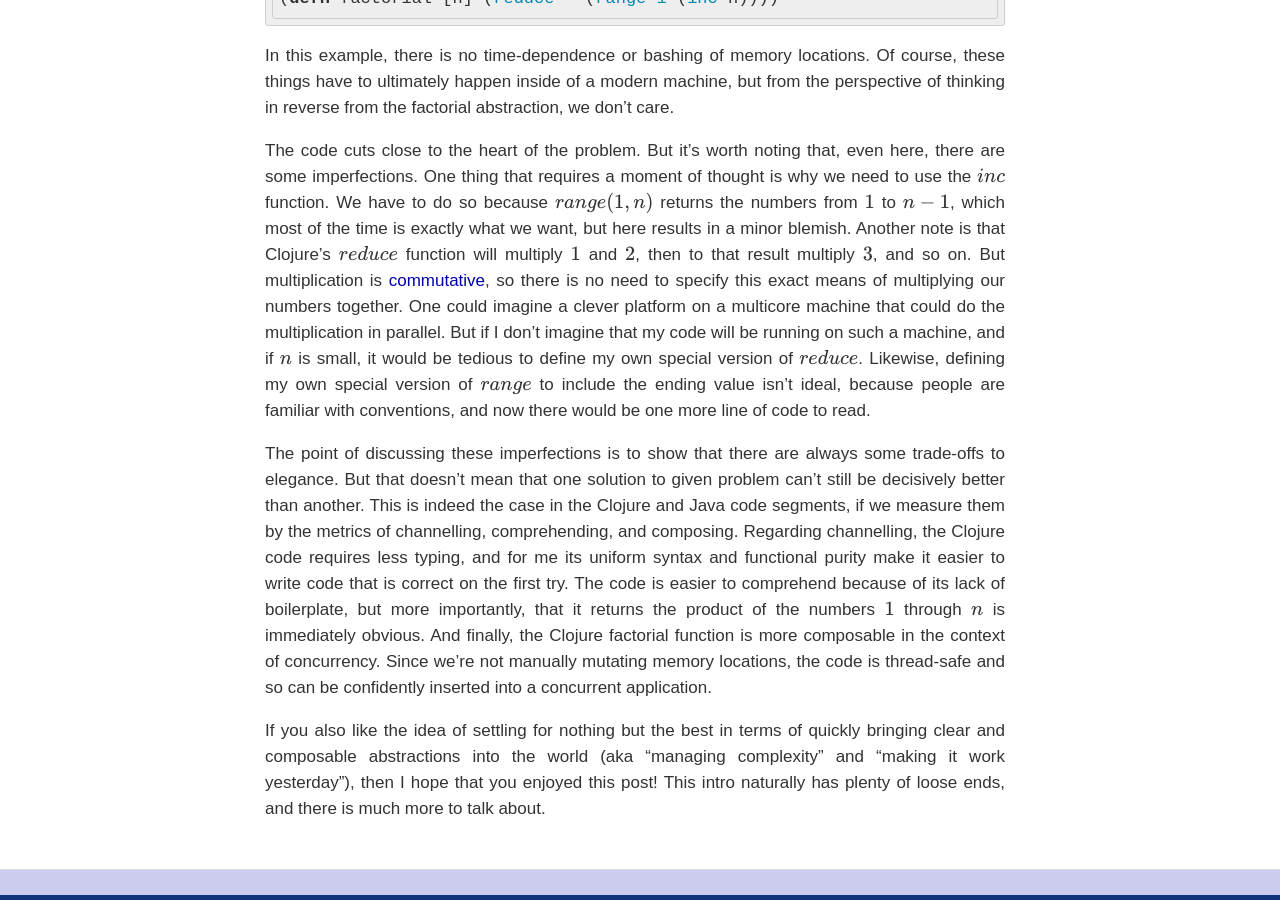
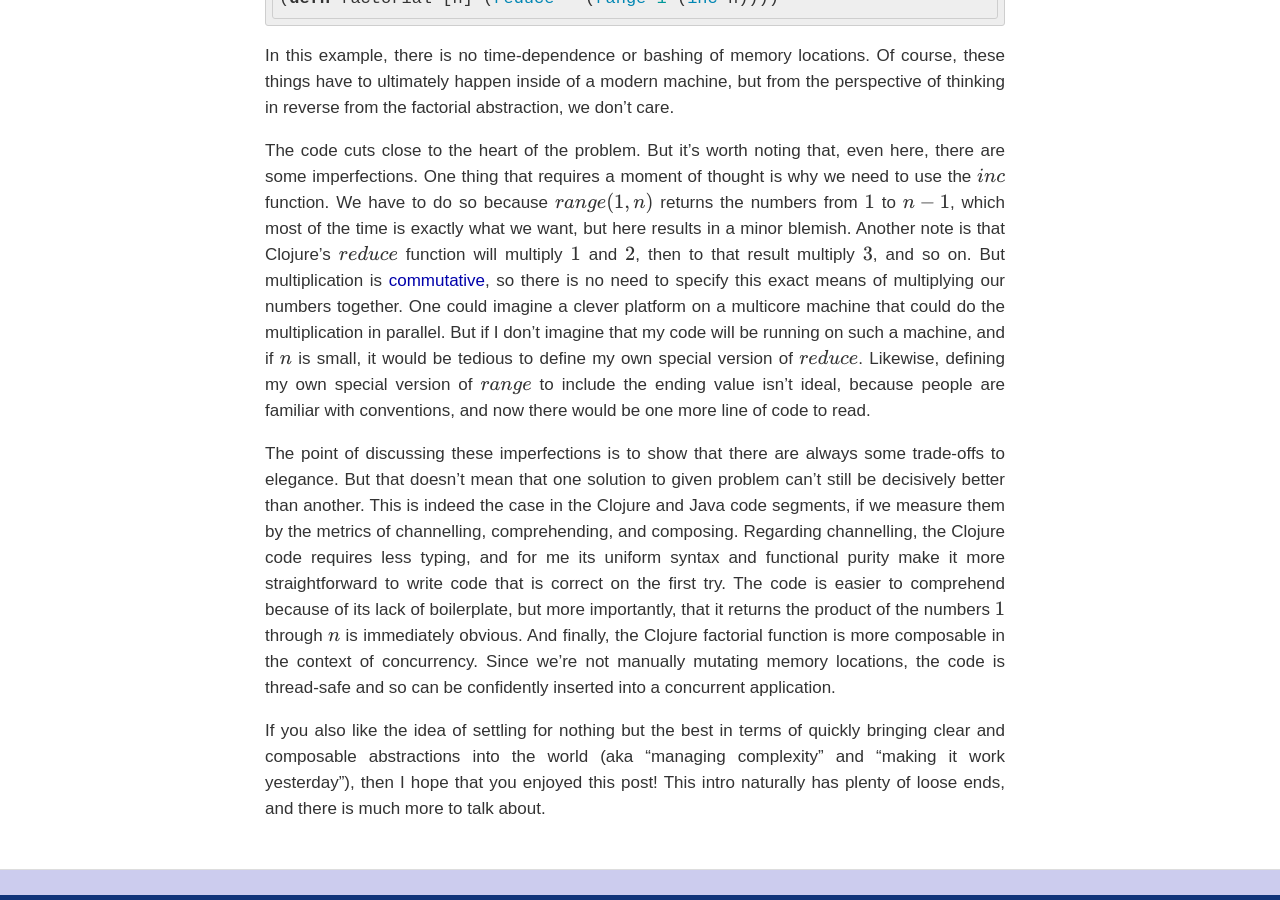
Before and after one commit to rickylevan/lambda-up, a Jekyll site: the page built from simple.md, in a window 1280 px wide and 900 px high, scrolled down 4785 px. Built offline with Jekyll 4.4.1, drawn with Linux system fonts in a browser that asks for light colours; some web fonts are replaced; Markdown is read by kramdown in place of the engine named in the settings; formulas are drawn with MathJax 3.

Commit message:
word choice change

```diff
--- a/simple.md
+++ b/simple.md
@@ -211,7 +211,7 @@ The point of discussing these imperfections is to show that there are always som
 mean that one solution to given problem can't still be decisively better than another. This is indeed the case
 in the Clojure and Java code segments, if we measure them by the metrics of channelling, comprehending, and composing.
 Regarding channelling, the Clojure code requires less typing, and for me its uniform syntax and functional purity
-make it easier to write code that is correct on the first try.
+make it more straightforward to write code that is correct on the first try.
 The code is easier to comprehend because of its lack of boilerplate, but
 more importantly, that it returns the product of the numbers \\(1\\) through \\(n\\) is
 immediately obvious.
```
